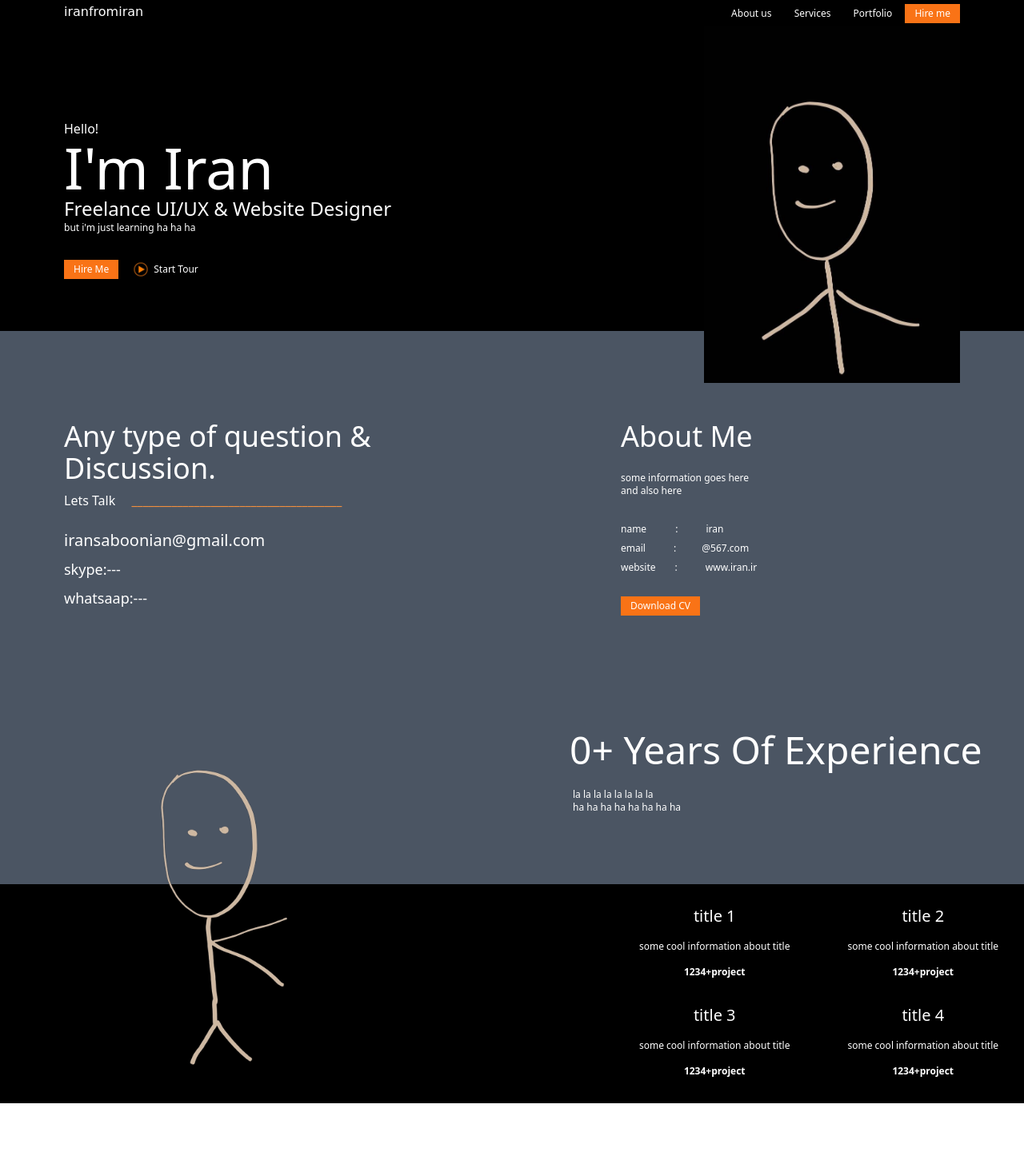
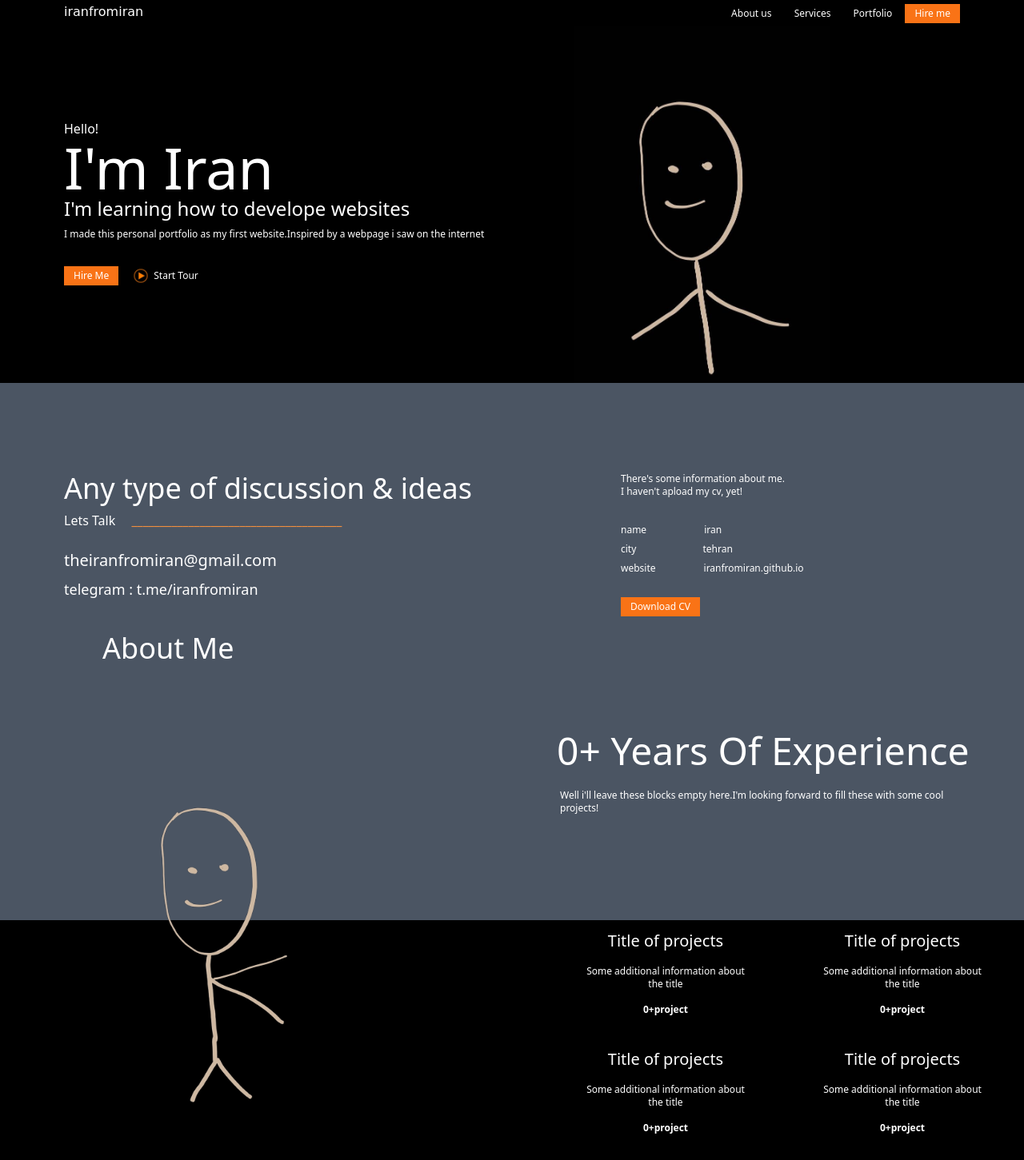
Before and after one commit to iranfromiran/first-website, a website: page index.html in a window 1280 px wide. Shown: the part 13-1464 px from the top of the page at 80% size. Before the commit the page ends 1393 px from the top, so only its background shows below. Drawn offline with Linux system fonts and the light colour scheme.

Commit message:
adding content

```diff
--- a/index.html
+++ b/index.html
@@ -22,12 +22,12 @@
   </div>
 
 
-  <div class="columns-2">
-   <div class="ml-20 mt-32 text-white">
+  <div class="flex ">
+   <div class="justify-start ml-20 mt-32 text-white">
         <h4>Hello!</h4>
         <h1 class="text-7xl">I'm Iran</h1>
-        <p class="text-2xl">Freelance UI/UX & Website Designer</p>
-       <p class="text-xs">but i'm just learning ha ha ha</p>
+        <p class="text-2xl">I'm learning how to develope websites</p>
+       <p class="text-xs mt-2">I made this personal portfolio as my first website.Inspired by a webpage i saw on the internet</p>
 
      <div class="mt-8 flex gap-4">
         <button class="px-3 py-1 text-xs bg-orange-500 text-white">Hire Me</button>
@@ -39,7 +39,7 @@
     </div>
   </div>
 
-      <img class="w-80 float-right mr-20 mt-3" src="photo_2022-07-30_18-01-38.jpg">
+      <img class="justify-end w-80  ml-28 mt-3" src="photo1.jpg">
 
   </div>
 </div>
@@ -48,46 +48,52 @@
 <div class="second-bg bg-gray-600 text-white ">
   <div class="columns-2 pt-28 pb-80 ">
    <div class="ml-20">
-      <h1 class="text-4xl">Any type of question & Discussion. </h1>
+      <h1 class="text-4xl">Any type of discussion & ideas</h1>
       <h6 class="mt-2 ">Lets Talk <span class="ml-4 text-orange-400">  _____________________________________</span></h6>
-      <h1 class="text-xl mt-6">iransaboonian@gmail.com</h1>
+      <h1 class="text-xl mt-6">theiranfromiran@gmail.com</h1>
       <div>
-        <p class="mt-2 text-lg">skype:---</p>
-        <p class="mt-2 mb-10 text-lg">whatsaap:---</p>
+
+        <p class="mt-2 mb-10 text-lg">telegram : t.me/iranfromiran</p>
       </div>
     </div>
 
     <div class="ml-32 mt-6">
-        <h1 class="text-4xl mb-6">About Me</h1>
-        <p class="text-xs">some information goes here</p>
-        <p class="text-xs mb-8">and also here</p>
-        <p class="my-2 text-xs">name<span class="ml-9 mr-8">:</span>   iran</p>
-        <p class="my-2 text-xs">email <span class="ml-8 mr-8">:</span>@567.com</p>
-        <p class="my-2 text-xs">website<span class="ml-6 mr-8">:</span> www.iran.ir</p>
+          <h1 class="text-4xl mb-6">About Me</h1>
+          <p class="text-xs">There's some information about me.</p>
+           <p class="text-xs mb-8">I haven't apload my cv, yet!</p>
+
+          <p class="my-2 text-xs">name<span class="ml-10 mr-8"></span>iran</p>
+           <p class="my-2 text-xs">city <span class="ml-10  mr-10">  </span> tehran</p>
+           <p class="my-2 text-xs ">website<span class="ml-4 mr-10"></span><a class="ml-1">iranfromiran.github.io</a></p>
+
         <button class="mt-5 px-3 py-1 text-xs bg-orange-500 text-white">Download CV</button>
 
-      <div class="-pb-32 mt-36 absolute -ml-16">
+      <div class="-pb-32 mt-36 absolute -ml-20">
         <h1 class="text-5xl mr-8 ">0+ Years Of Experience</h1>
-          <p class="text-xs mt-6 ml-1">la la la la la la la la</p>
-          <p class="text-xs mb-4 ml-1">ha ha ha ha ha ha ha ha</p>
+          <p class="text-xs mt-6 ml-1 mr-20">Well i'll leave these blocks empty here.I'm looking forward to fill these with some cool projects!</p>
       </div>
     </div>
   </div>
 </div>
 
-<div class="third-bg bg-black text-white">
+<div class="third-bg   bg-black text-white ">
   <div class="columns-2 gap-0">
-    <div class="w-80 ml-28   h-72"></div>
 
-       <img class="w-80 ml-28 absolute -mt-60 float-left left-0" src="photo2.png">
+    <img class="w-80 ml-28 absolute -mt-56 float-left " src="photo2.png">
+
+      <div class="w-44 ml-28 mr-8 h-72 "></div>
 
       <div class="ml-10">
-        <div class=" grid grid-cols-2  gap-2 w-1/7 mx-auto float-right pb-5">
+        <div class=" grid grid-cols-2  gap-4 w-1/7 mx-auto float-right pb-5 mr-2 px-3">
 
-        <div class="text-center px-8 py-3"><h1 class="text-xl">title 1</h1> <p class="text-xs my-4">some cool information about title</p> <p class="font-semibold text-xs">1234+project</p></div>
-        <div class="text-center px-8 py-3"><h1 class="text-xl">title 2</h1> <p class="text-xs my-4">some cool information about title</p> <p class="font-semibold text-xs">1234+project</p></div>
-        <div class="text-center px-8 py-3"><h1 class="text-xl">title 3</h1> <p class="text-xs my-4">some cool information about title</p> <p class="font-semibold text-xs">1234+project</p></div>
-        <div class="text-center px-8 py-3"><h1 class="text-xl">title 4</h1> <p class="text-xs my-4">some cool information about title</p> <p class="font-semibold text-xs">1234+project</p></div>
+
+        <div class="text-center py-3 px-8 "><h1 class="text-xl  ">Title of projects</h1> <p class="text-xs my-4">Some additional information about the title</p> <p class="font-semibold text-xs">0+project</p></div>
+
+        <div class="text-center py-3 px-8"><h1 class="text-xl">Title of projects</h1> <p class="text-xs my-4">Some additional information about the title</p> <p class="font-semibold text-xs">0+project</p></div>
+
+        <div class="text-center py-3 px-8"><h1 class="text-xl">Title of projects</h1> <p class="text-xs my-4">Some additional information about the title</p> <p class="font-semibold text-xs">0+project</p></div>
+
+        <div class="text-center py-3 px-8"><h1 class="text-xl">Title of projects</h1> <p class="text-xs my-4">Some additional information about the title</p> <p class="font-semibold text-xs">0+project</p></div>
       </div>
     </div>
   </div>
```
Also changed, not shown: photo1.jpg (renamed from photo_2022-07-30_18-01-38.jpg).
